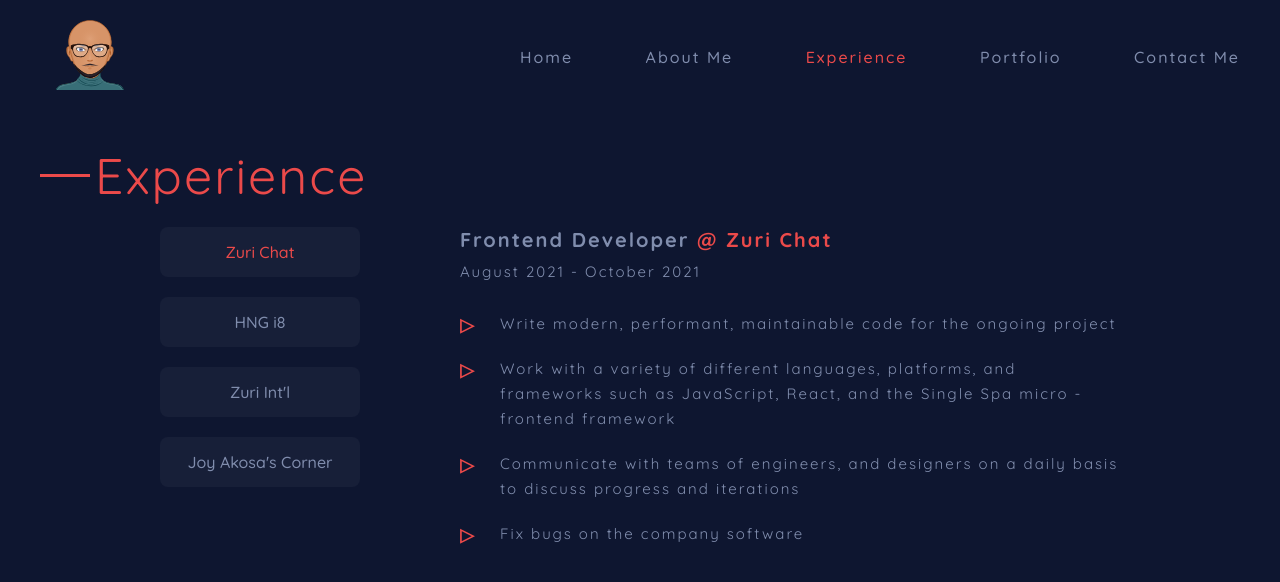
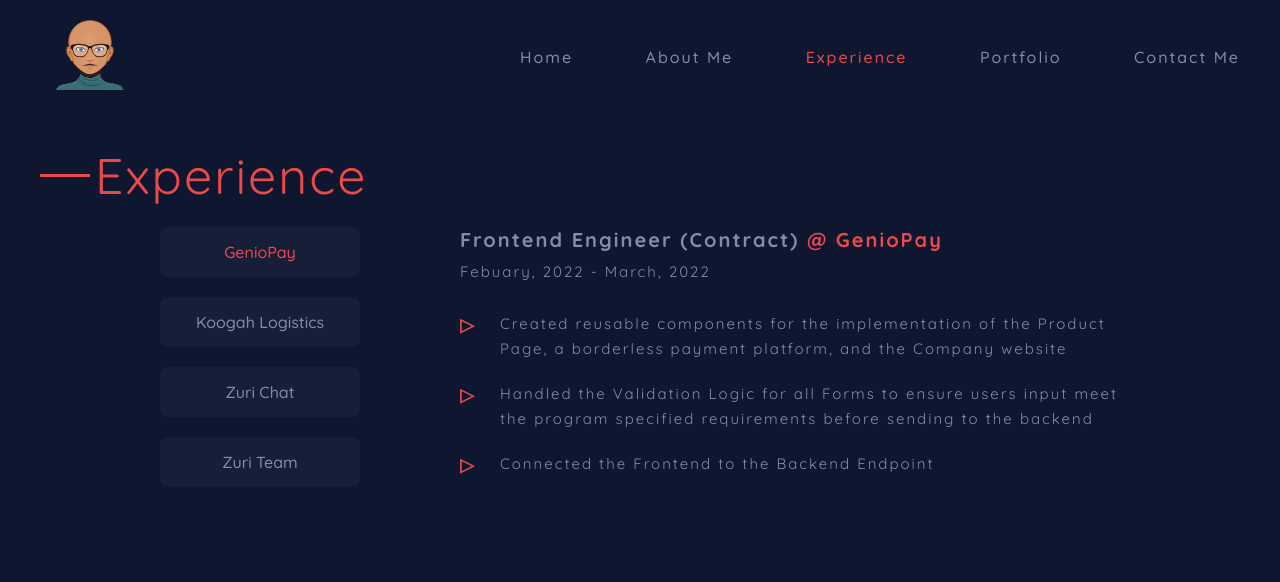
Before and after one commit to clefayomide/personal_portfolio, a React (Create React App) app: page /experience in a window 1280 px wide. Shown: the top 582 px of the page. Built offline with nearby package versions, Linux system fonts and the light colour scheme.

Commit message:
updated work experience

```diff
--- a/src/Data.js
+++ b/src/Data.js
@@ -37,96 +37,96 @@
   workExp: [
     {
       id: 1,
-      company: "Zuri Chat",
-      title: "Frontend Developer",
-      date: "August 2021 - October 2021",
+      company: "GenioPay",
+      title: "Frontend Engineer (Contract)",
+      date: "Febuary, 2022 - March, 2022",
       description: [
         {
           id: 1,
-          text: "Write modern, performant, maintainable code for the ongoing project",
+          text: "Created reusable components for the implementation of the Product Page, a borderless payment platform, and the Company website",
         },
         {
           id: 2,
-          text: "Work with a variety of different languages, platforms, and frameworks such as JavaScript, React, and the Single Spa micro - frontend framework",
+          text: "Handled  the Validation Logic for all Forms to ensure users input meet the program specified requirements before sending to the backend",
         },
         {
           id: 3,
-          text: "Communicate with teams of engineers, and designers on a daily basis to discuss progress and iterations",
-        },
-        {
-          id: 4,
-          text: "Fix bugs on the company software",
+          text: "Connected the Frontend to the Backend Endpoint",
         },
       ],
     },
 
     {
       id: 2,
-      company: "HNG i8",
-      title: "Frontend Developer Intern",
-      date: "August 2021 - October 2021",
+      company: "Koogah Logistics",
+      title: "Frontend Engineer Intern",
+      date: "November, 2021 - December, 2021",
       description: [
         {
           id: 1,
-          text: "Write modern, performant, maintainable code for the ongoing project",
+          text: "Implemented the overall UI for the Admin Login, Signup, and  Forgot Password Form",
         },
         {
           id: 2,
-          text: "Work with a variety of different languages, platforms, and frameworks such as JavaScript, React, and the Single Spa micro - frontend framework",
+          text: "Handled the different states in the form, eg: Error and Success State",
         },
         {
           id: 3,
-          text: "Communicate with teams of engineers, and designers on a daily basis to ensure smooth user experience across project web app",
+          text: "Handled  the Validation Logic for all Forms to ensure users input meet the program specified requirements before sending to the backend",
+        },
+        {
+          id: 4,
+          text: "Made improvement and decreased technical depth by writing logics to fix bug in the company software",
         },
       ],
     },
 
     {
       id: 3,
-      company: "Zuri Int'l",
-      title: "Frontend Developer Intern",
-      date: "March 2021 - August 2021",
+      company: "Zuri Chat",
+      title: "Frontend Engineer",
+      date: "August, 2021 - November, 2021",
       description: [
         {
           id: 1,
-          text: "Learnt various frontend web technologies",
+          text: "Wrote modern, performant, maintainable code for the company software, a Plugin Powered Micro-Frontend Slack Clone",
         },
         {
           id: 2,
-          text: "Report directly to mentors on given tasks and assignments",
+          text: "Implemented the UI for the Noticeboard Plugin notices page",
         },
         {
           id: 3,
-          text: "Communicate with fellow team member on given group work",
+          text: "Handled the migration from Create React App to Single Spa Micro-Frontend Framework",
         },
         {
           id: 4,
-          text: "Write documentation on project phase task",
+          text: "Made improvement and decreased technical depth by writing logics to fix bug in the company software",
         },
       ],
     },
 
     {
       id: 4,
-      company: "Joy Akosa's Corner",
-      title: "Web Content Creator",
-      date: "September 2014 - December 2016",
+      company: "Zuri Team",
+      title: "Frontend Engineer Intern",
+      date: "March, 2021 - August, 2021",
       description: [
         {
           id: 1,
-          text: "Curate all sporting event across the globe",
+          text: "Implemented the UI for the ongoing project, a web based Vet Consultation App",
         },
         {
           id: 2,
-          text: "Do weekend sport review",
+          text: "Implemented the Validation Logic  for the Login and SignUp Form",
         },
         {
           id: 3,
-          text: "Interview athletes",
+          text: "Connected the Login and SignUp Form to the backend endpoints",
         },
         {
           id: 4,
-          text: "Live score update",
+          text: "Deployed on a web hosting platform",
         },
       ],
     },
```
